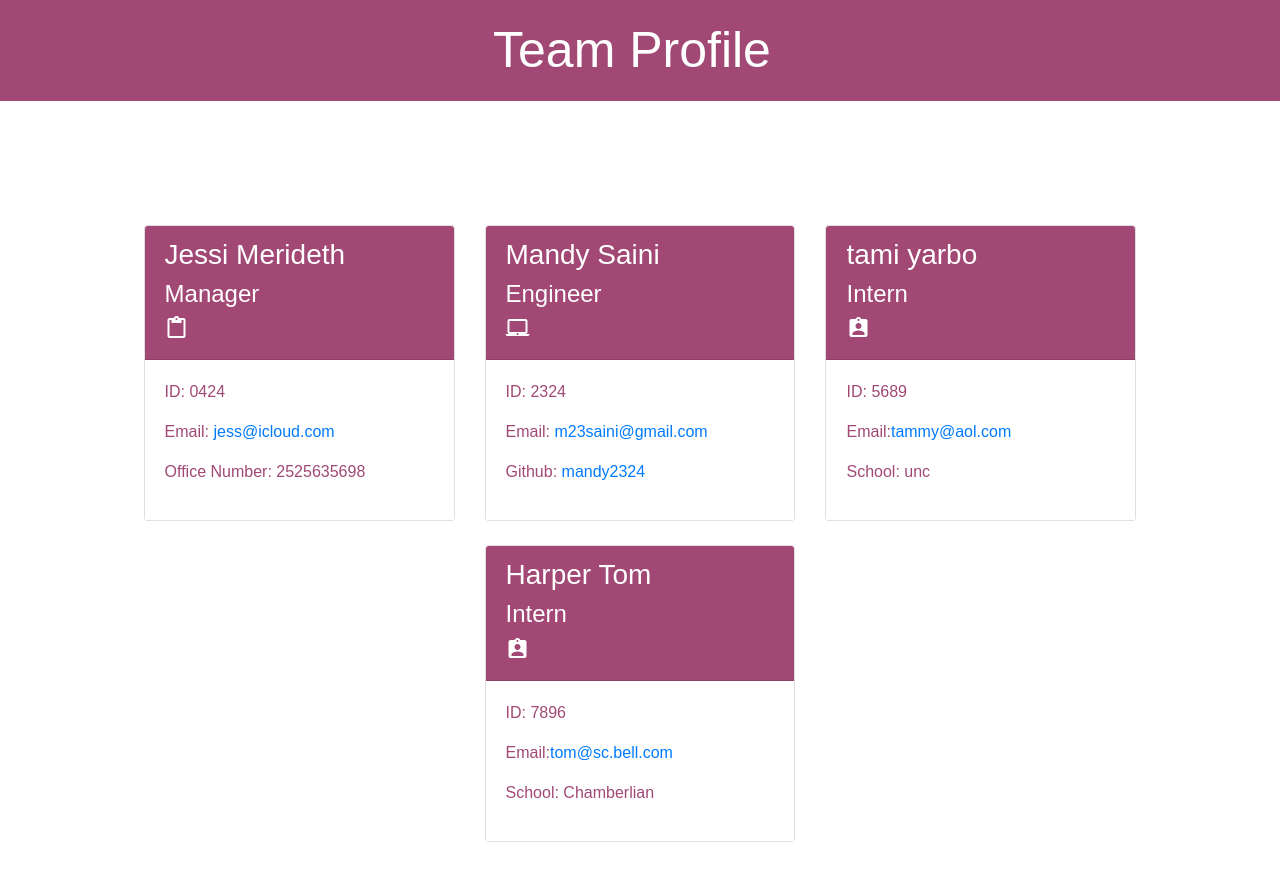
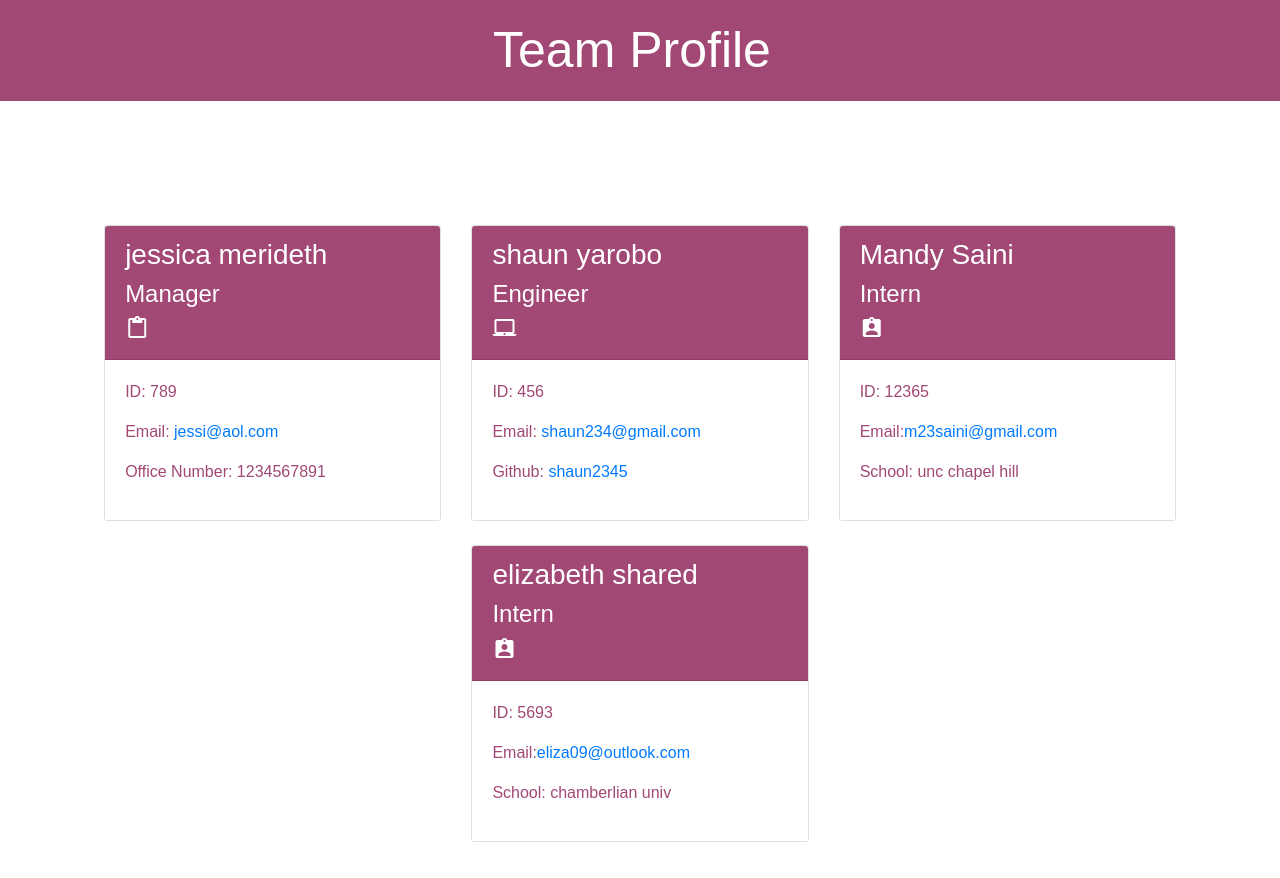
Before and after one commit to mandy2324/Team-Profile-Generator, a website: page assets/dist/index.html in a window 1280 px wide. Drawn offline with nearby package versions, Linux system fonts and the light colour scheme.

Commit message:
adding updates to readme

```diff
--- a/assets/dist/index.html
+++ b/assets/dist/index.html
@@ -25,13 +25,27 @@
     <div class="col-4 mt-4">
         <div class="card h-100">
             <div class="card-header">
-                <h3>Jessi Merideth</h3>
+                <h3>jessica merideth</h3>
                 <h4>Manager</h4><i class="material-icons">content_paste</i>
             </div>
             <div class="card-body">
-                <p class="id">ID: 0424</p>
-                <p class="email">Email: <a href="mailto:jess@icloud.com">jess@icloud.com</a></p>
-                <p class="office">Office Number: 2525635698</p>
+                <p class="id">ID: 789</p>
+                <p class="email">Email: <a href="mailto:jessi@aol.com">jessi@aol.com</a></p>
+                <p class="office">Office Number: 1234567891</p>
+            </div>
+        </div>
+    </div>
+
+    <div class="col-4 mt-4">
+        <div class="card h-100">
+            <div class="card-header">
+                <h3>shaun yarobo</h3>
+                <h4>Engineer</h4><i class="material-icons">laptop_mac</i>
+            </div>
+            <div class="card-body">
+                <p class="id">ID: 456</p>
+                <p class="email">Email: <a href="mailto:shaun234@gmail.com">shaun234@gmail.com</a></p>
+                <p class="github">Github: <a href="https://github.com/shaun2345">shaun2345</a></p>
             </div>
         </div>
     </div>
@@ -40,26 +54,12 @@
         <div class="card h-100">
             <div class="card-header">
                 <h3>Mandy Saini</h3>
-                <h4>Engineer</h4><i class="material-icons">laptop_mac</i>
-            </div>
-            <div class="card-body">
-                <p class="id">ID: 2324</p>
-                <p class="email">Email: <a href="mailto:m23saini@gmail.com">m23saini@gmail.com</a></p>
-                <p class="github">Github: <a href="https://github.com/mandy2324">mandy2324</a></p>
-            </div>
-        </div>
-    </div>
-
-    <div class="col-4 mt-4">
-        <div class="card h-100">
-            <div class="card-header">
-                <h3>tami yarbo</h3>
                 <h4>Intern</h4><i class="material-icons">assignment_ind</i>
             </div>
             <div class="card-body">
-                <p class="id">ID: 5689</p>
-                <p class="email">Email:<a href="mailto:tammy@aol.com">tammy@aol.com</a></p>
-                <p class="school">School: unc</p>
+                <p class="id">ID: 12365</p>
+                <p class="email">Email:<a href="mailto:m23saini@gmail.com">m23saini@gmail.com</a></p>
+                <p class="school">School: unc chapel hill</p>
             </div>
     </div>
 </div>
@@ -67,13 +67,13 @@
     <div class="col-4 mt-4">
         <div class="card h-100">
             <div class="card-header">
-                <h3>Harper Tom</h3>
+                <h3>elizabeth shared</h3>
                 <h4>Intern</h4><i class="material-icons">assignment_ind</i>
             </div>
             <div class="card-body">
-                <p class="id">ID: 7896</p>
-                <p class="email">Email:<a href="mailto:tom@sc.bell.com">tom@sc.bell.com</a></p>
-                <p class="school">School: Chamberlian</p>
+                <p class="id">ID: 5693</p>
+                <p class="email">Email:<a href="mailto:eliza09@outlook.com">eliza09@outlook.com</a></p>
+                <p class="school">School: chamberlian univ</p>
             </div>
     </div>
 </div>
```
Also changed, not shown: README.md, assets/10-object-oriented-programming-homework-demo.png (deleted).
